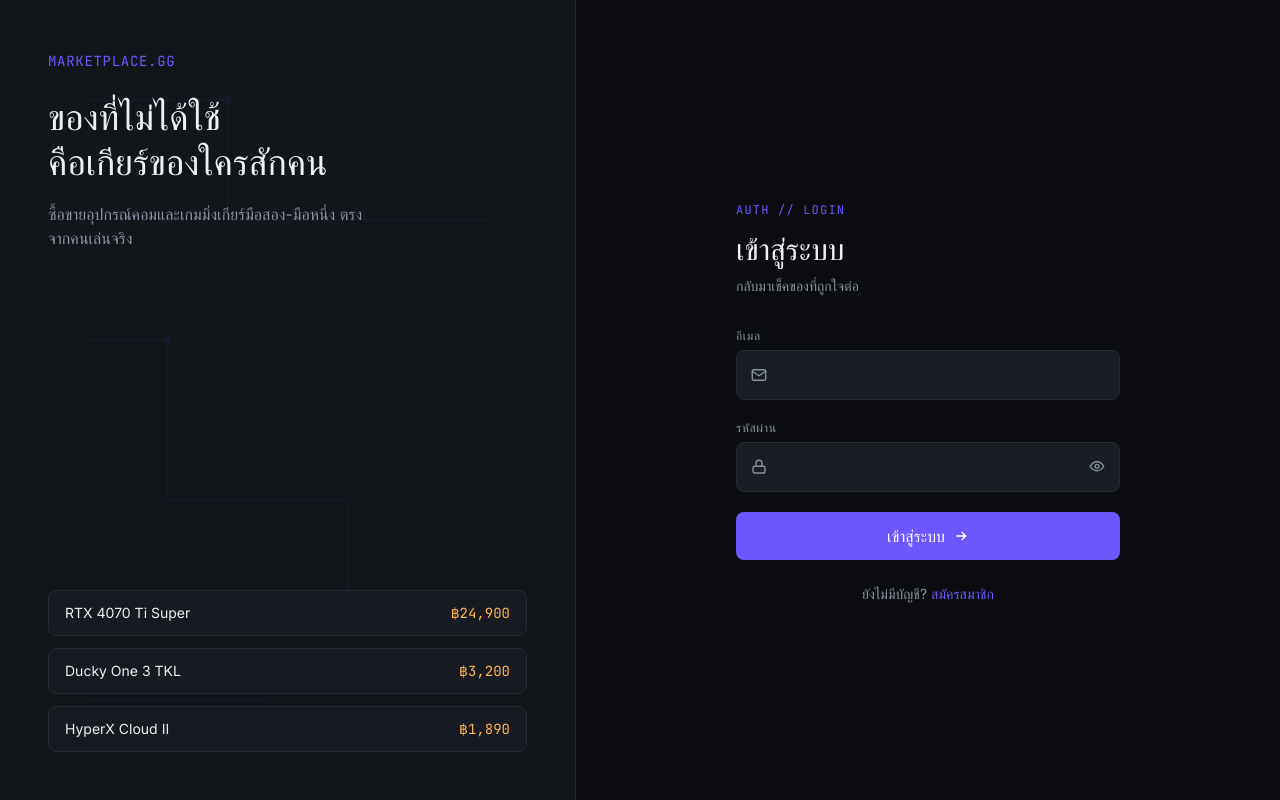
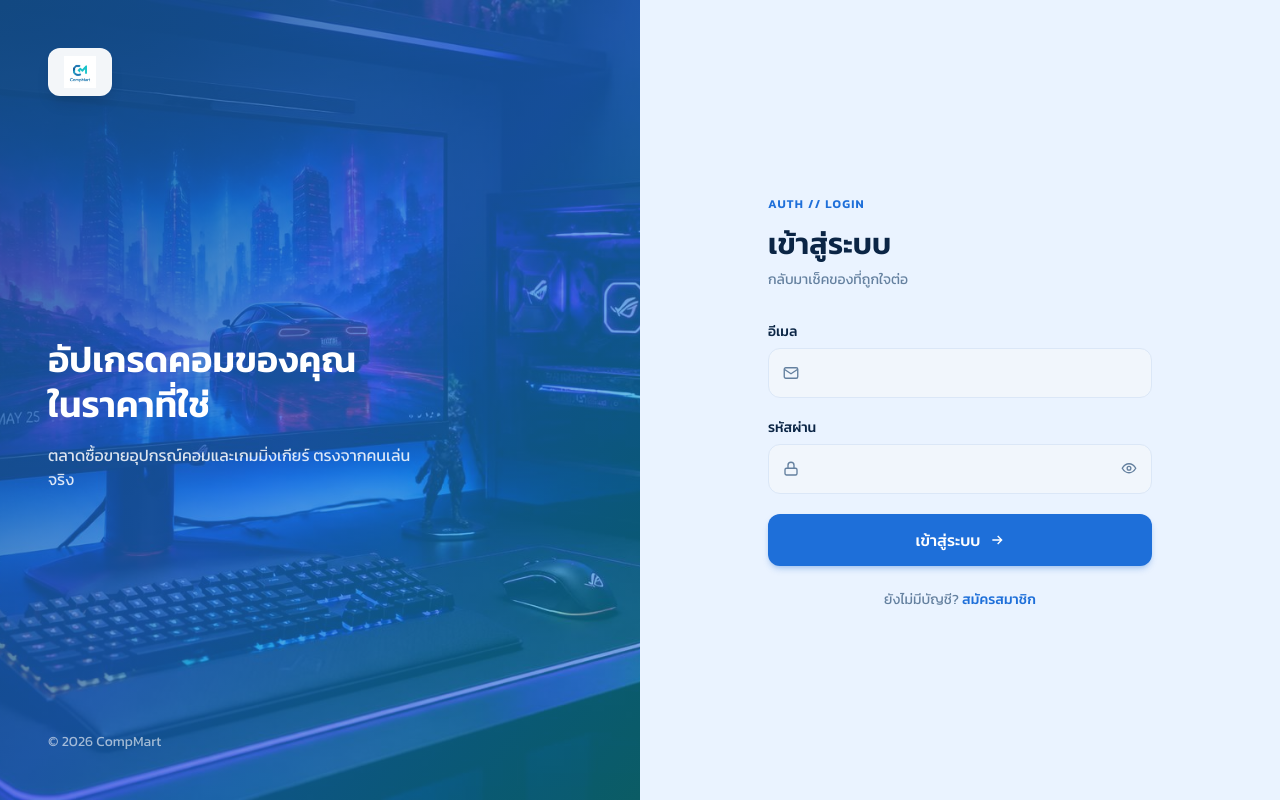
Before and after one commit to minnimall/CompMart, a Next.js app: page /login in a window 1280 px wide. Built offline with nearby package versions, Linux system fonts and the light colour scheme.

Commit message:
สร้างหน้า login register

```diff
--- a/src/app/(auth)/layout.tsx
+++ b/src/app/(auth)/layout.tsx
@@ -1,67 +1,41 @@
-import { Space_Grotesk, Inter, JetBrains_Mono } from 'next/font/google'
-
-const display = Space_Grotesk({ subsets: ['latin'], variable: '--font-display' })
-const sans = Inter({ subsets: ['latin'], variable: '--font-sans' })
-const mono = JetBrains_Mono({ subsets: ['latin'], variable: '--font-mono' })
-
-const specs = [
-    { name: 'RTX 4070 Ti Super', price: '฿24,900' },
-    { name: 'Ducky One 3 TKL', price: '฿3,200' },
-    { name: 'HyperX Cloud II', price: '฿1,890' },
-]
-
 export default function AuthLayout({ children }: { children: React.ReactNode }) {
     return (
-        <div
-        className={`${display.variable} ${sans.variable} ${mono.variable} flex min-h-screen bg-bg font-sans`}
-        >
-        {/* Decorative panel — ซ่อนบนมือถือ */}
-        <div className="relative hidden w-[45%] overflow-hidden border-r border-border bg-surface md:flex md:flex-col md:justify-between md:p-12">
-            {/* circuit trace pattern */}
-            <svg
-            className="pointer-events-none absolute inset-0 h-full w-full opacity-[0.07]"
-            viewBox="0 0 400 800"
-            >
-            <path
-                d="M0 100H140V220H400M0 340H80V500H260V620H400M0 700H180"
-                stroke="currentColor"
-                strokeWidth="1.5"
-                fill="none"
-                className="text-accent"
+        <div className="flex min-h-screen bg-bg">
+        {/* Image panel — desktop เท่านั้น */}
+        <div className="relative hidden w-1/2 overflow-hidden md:block">
+            <img
+            src="/images/hero-bg.jpg"
+            alt="Gaming setup"
+            className="absolute inset-0 h-full w-full object-cover"
             />
-            <circle cx="140" cy="100" r="4" className="fill-accent" />
-            <circle cx="260" cy="620" r="4" className="fill-warn" />
-            <circle cx="80" cy="340" r="4" className="fill-accent" />
-            </svg>
+            <div className="absolute inset-0 bg-gradient-to-br from-primary-dark/90 via-primary/70 to-secondary/50" />
 
-            <div className="relative z-10">
-            <span className="font-mono text-sm tracking-wider text-accent">MARKETPLACE.GG</span>
-            <h1 className="mt-6 font-display text-4xl font-medium leading-tight text-text">
-                ของที่ไม่ได้ใช้
-                <br />
-                คือเกียร์ของใครสักคน
-            </h1>
-            <p className="mt-4 max-w-xs text-text-muted">
-                ซื้อขายอุปกรณ์คอมและเกมมิ่งเกียร์มือสอง-มือหนึ่ง ตรงจากคนเล่นจริง
-            </p>
+            <div className="relative z-10 flex h-full flex-col justify-between p-12">
+            <div className="inline-flex w-fit items-center rounded-xl bg-white/95 px-4 py-2 shadow-lg backdrop-blur">
+                <img src="/images/logo.jpg" alt="CompMart" className="h-8 w-auto" />
             </div>
 
-            <div className="relative z-10 space-y-3">
-            {specs.map((item) => (
-                <div
-                key={item.name}
-                className="flex items-center justify-between rounded-lg border border-border bg-surface-2/80 px-4 py-3 backdrop-blur"
-                >
-                <span className="text-sm text-text">{item.name}</span>
-                <span className="font-mono text-sm text-warn">{item.price}</span>
-                </div>
-            ))}
+            <div>
+                <h1 className="text-4xl font-semibold leading-tight text-white">
+                อัปเกรดคอมของคุณ
+                <br />
+                ในราคาที่ใช่
+                </h1>
+                <p className="mt-4 max-w-sm text-white/85">
+                ตลาดซื้อขายอุปกรณ์คอมและเกมมิ่งเกียร์ ตรงจากคนเล่นจริง
+                </p>
+            </div>
+
+            <p className="text-sm text-white/60">© 2026 CompMart</p>
             </div>
         </div>
 
         {/* Form panel */}
-        <div className="flex w-full flex-1 items-center justify-center px-6 py-16 md:w-[55%]">
-            <div className="w-full max-w-sm">{children}</div>
+        <div className="flex w-full flex-1 items-center justify-center px-6 py-16 md:w-1/2">
+            <div className="w-full max-w-sm">
+            <img src="/images/logo.jpg" alt="CompMart" className="mb-8 h-10 w-auto md:hidden" />
+            {children}
+            </div>
         </div>
         </div>
     )
--- a/src/app/(auth)/login/page.tsx
+++ b/src/app/(auth)/login/page.tsx
@@ -11,19 +11,19 @@ export default async function LoginPage({
 
   return (
     <div>
-        <span className="font-mono text-xs uppercase tracking-widest text-accent">
+      <span className="text-xs font-semibold uppercase tracking-widest text-primary">
         Auth // Login
       </span>
-        <h1 className="mt-3 font-display text-3xl font-medium text-text">เข้าสู่ระบบ</h1>
+      <h1 className="mt-3 text-3xl font-semibold text-text">เข้าสู่ระบบ</h1>
       <p className="mt-2 text-sm text-text-muted">กลับมาเช็คของที่ถูกใจต่อ</p>
 
       {params.message && (
-            <p className="mt-6 rounded-lg border-l-2 border-accent bg-surface-2 px-4 py-3 text-sm text-text">
+        <p className="mt-6 rounded-xl border-l-2 border-secondary bg-secondary/5 px-4 py-3 text-sm text-text">
           {params.message}
         </p>
       )}
       {params.error && (
-            <p className="mt-6 rounded-lg border-l-2 border-red-500 bg-surface-2 px-4 py-3 text-sm text-text">
+        <p className="mt-6 rounded-xl border-l-2 border-red-500 bg-red-50 px-4 py-3 text-sm text-text">
           {params.error}
         </p>
       )}
@@ -46,16 +46,12 @@ export default async function LoginPage({
 
         <button
           type="submit"
-            className="group flex w-full items-center justify-center gap-2 rounded-lg bg-accent py-3 font-medium text-white transition hover:bg-accent/90 focus:outline-none focus:ring-2 focus:ring-accent/40"
+          className="group flex w-full items-center justify-center gap-2 rounded-xl bg-primary py-3.5 font-medium text-white shadow-md shadow-primary/25 transition hover:bg-primary-dark focus:outline-none focus:ring-4 focus:ring-primary/20"
         >
           เข้าสู่ระบบ
           <svg
-                width="16"
-                height="16"
-                viewBox="0 0 24 24"
-                fill="none"
-                stroke="currentColor"
-                strokeWidth="2"
+            width="16" height="16" viewBox="0 0 24 24" fill="none"
+            stroke="currentColor" strokeWidth="2"
             className="transition group-hover:translate-x-0.5"
           >
             <path d="M5 12h14M13 6l6 6-6 6" />
@@ -65,7 +61,7 @@ export default async function LoginPage({
 
       <p className="mt-6 text-center text-sm text-text-muted">
         ยังไม่มีบัญชี?{' '}
-            <a href="/register" className="text-accent hover:underline">
+        <a href="/register" className="font-medium text-primary hover:text-primary-dark">
           สมัครสมาชิก
         </a>
       </p>
--- a/src/app/globals.css
+++ b/src/app/globals.css
@@ -8,8 +8,7 @@
 @theme inline {
   --color-background: var(--background);
   --color-foreground: var(--foreground);
-  --font-sans: var(--font-geist-sans);
-  --font-mono: var(--font-geist-mono);
+  --font-sans: var(--font-kanit);
 }
 
 @media (prefers-color-scheme: dark) {
@@ -22,21 +21,16 @@
 body {
   background: var(--background);
   color: var(--foreground);
-  font-family: Arial, Helvetica, sans-serif;
 }
 
 @theme {
-  --color-bg: #0b0d10;
-  --color-surface: #12151a;
-  --color-surface-2: #191d24;
-  --color-border: #262b33;
-  --color-text: #edeff2;
-  --color-text-muted: #8992a0;
-  --color-accent: #6e56ff;
-  --color-accent-soft: #6e56ff1f;
-  --color-warn: #ffb454;
-
-  --font-display: "Space Grotesk", sans-serif;
-  --font-sans: "Inter", sans-serif;
-  --font-mono: "JetBrains Mono", monospace;
+  --color-bg: #eaf3ff;
+  --color-surface: #ffffff;
+  --color-surface-2: #f1f6fc;
+  --color-border: #dbe7f7;
+  --color-text: #0b2545;
+  --color-text-muted: #64809f;
+  --color-primary: #1e6fd9;
+  --color-primary-dark: #14508f;
+  --color-secondary: #16b8c9;
 }
--- a/src/app/layout.tsx
+++ b/src/app/layout.tsx
@@ -1,29 +1,27 @@
 import type { Metadata } from "next";
-import { Geist, Geist_Mono } from "next/font/google";
+import { Kanit } from "next/font/google";
 import "./globals.css";
 
-const geistSans = Geist({
-  variable: "--font-geist-sans",
-  subsets: ["latin"],
-});
-
-const geistMono = Geist_Mono({
-  variable: "--font-geist-mono",
-  subsets: ["latin"],
+const kanit = Kanit({
+  variable: "--font-kanit",
+  subsets: ["thai", "latin"],
+  weight: ["300", "400", "500", "600", "700"],
 });
 
 export const metadata: Metadata = {
-  title: "Create Next App",
-  description: "Generated by create next app",
+  title: "CompMart",
+  description: "ตลาดซื้อขายอุปกรณ์คอมพิวเตอร์และเกมมิ่งเกียร์",
 };
 
 export default function RootLayout({ children }: LayoutProps<"/">) {
   return (
     <html
-      lang="en"
-      className={`${geistSans.variable} ${geistMono.variable} h-full antialiased`}
+      lang="th"
+      className={`${kanit.variable} h-full antialiased`}
     >
-      <body className="min-h-full flex flex-col">{children}</body>
+      <body className={`${kanit.className} min-h-full flex flex-col`}>
+        {children}
+      </body>
     </html>
   );
 }
--- a/src/components/auth/AuthInput.tsx
+++ b/src/components/auth/AuthInput.tsx
@@ -19,10 +19,7 @@ export function AuthInput({
 }: AuthInputProps) {
     return (
         <div>
-        <label
-            htmlFor={name}
-            className="mb-1.5 block text-xs font-mono uppercase tracking-wider text-text-muted"
-        >
+        <label htmlFor={name} className="mb-1.5 block text-sm font-medium text-text">
             {label}
         </label>
         <div className="relative">
@@ -36,7 +33,7 @@ export function AuthInput({
             required={required}
             minLength={minLength}
             autoComplete={autoComplete}
-            className="w-full rounded-lg border border-border bg-surface-2 py-3 pl-11 pr-4 text-text placeholder:text-text-muted/50 outline-none transition focus:border-accent focus:ring-2 focus:ring-accent/25"
+            className="w-full rounded-xl border border-border bg-surface-2 py-3 pl-11 pr-4 text-text placeholder:text-text-muted/60 outline-none transition focus:border-primary focus:bg-white focus:ring-4 focus:ring-primary/10"
             />
         </div>
         </div>
--- a/src/components/auth/PasswordInput.tsx
+++ b/src/components/auth/PasswordInput.tsx
@@ -17,10 +17,7 @@ export function PasswordInput({
 
     return (
         <div>
-        <label
-            htmlFor={name}
-            className="mb-1.5 block text-xs font-mono uppercase tracking-wider text-text-muted"
-        >
+        <label htmlFor={name} className="mb-1.5 block text-sm font-medium text-text">
             {label}
         </label>
         <div className="relative">
@@ -37,12 +34,12 @@ export function PasswordInput({
             required
             minLength={minLength}
             autoComplete={autoComplete}
-            className="w-full rounded-lg border border-border bg-surface-2 py-3 pl-11 pr-11 text-text outline-none transition focus:border-accent focus:ring-2 focus:ring-accent/25"
+            className="w-full rounded-xl border border-border bg-surface-2 py-3 pl-11 pr-11 text-text outline-none transition focus:border-primary focus:bg-white focus:ring-4 focus:ring-primary/10"
             />
             <button
             type="button"
             onClick={() => setVisible((v) => !v)}
-            className="absolute right-3.5 top-1/2 -translate-y-1/2 text-text-muted transition hover:text-text"
+            className="absolute right-3.5 top-1/2 -translate-y-1/2 text-text-muted transition hover:text-primary"
             aria-label={visible ? 'ซ่อนรหัสผ่าน' : 'แสดงรหัสผ่าน'}
             >
             {visible ? (
```
Also changed, not shown: src/app/(auth)/register/page.tsx (+7 -11 lines), src/app/page.tsx (+3 -12 lines), public/images/hero-bg.jpg (added), public/images/logo.jpg (added). Lines whose indentation alone changed are shown as unchanged.
